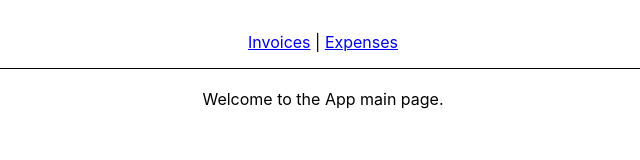
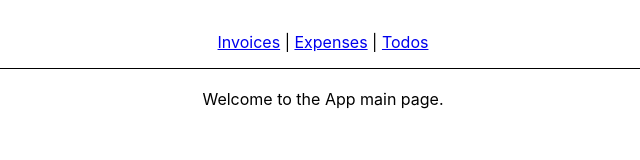
Before and after one commit to cktang88/react2023, a React (Vite) app: page / in a window 1280 px wide. Shown: the top 160 px of the page, without its empty margins (317-957 px from the left). Built offline with nearby package versions, Linux system fonts and the light colour scheme.

Commit message:
add todos with react-query

```diff
--- a/src/App.tsx
+++ b/src/App.tsx
@@ -16,7 +16,7 @@ function App() {
         }}
       >
         <Link to="/invoices">Invoices</Link> |{" "}
-        <Link to="/expenses">Expenses</Link>
+        <Link to="/expenses">Expenses</Link> | <Link to="/todos">Todos</Link>
       </nav>
       <br></br>
       <div>Welcome to the App main page.</div>
--- a/src/main.tsx
+++ b/src/main.tsx
@@ -5,6 +5,10 @@ import App from "./App";
 import "./index.css";
 import Expenses from "./routes/expenses";
 import Invoices from "./routes/invoices";
+import { QueryClient, QueryClientProvider } from "@tanstack/react-query";
+import Todos from "./routes/todos";
+
+const queryClient = new QueryClient();
 
 // Start the mocking conditionally.
 if (process.env.NODE_ENV === "development") {
@@ -15,12 +19,15 @@ if (process.env.NODE_ENV === "development") {
 
 ReactDOM.createRoot(document.getElementById("root") as HTMLElement).render(
   <React.StrictMode>
+    <QueryClientProvider client={queryClient}>
       <BrowserRouter>
         <Routes>
           <Route path="/" element={<App />} />
           <Route path="expenses" element={<Expenses />} />
           <Route path="invoices" element={<Invoices />} />
+          <Route path="todos" element={<Todos />} />
         </Routes>
       </BrowserRouter>
+    </QueryClientProvider>
   </React.StrictMode>
 );
--- /dev/null
+++ b/src/routes/todos.tsx
@@ -0,0 +1,22 @@
+import { useQuery } from "@tanstack/react-query";
+
+function Todos() {
+  const { isLoading, error, data } = useQuery(["todos"], () =>
+    fetch("/todos").then((res) => res.json())
+  );
+
+  if (isLoading) return <div>"Loading..."</div>;
+
+  if (error) return <div>"An error has occurred: " + error.message</div>;
+
+  /**TODO: add proper react-hook-form that submits to add a todo */
+  return (
+    <div>
+      <input></input>
+      <input></input>
+      <button>Add todo</button>
+      <div>{JSON.stringify(data)}</div>
+    </div>
+  );
+}
+export default Todos;
```
Also changed, not shown: 1 other file (tests, documents, lock files or other folders). Lines whose indentation alone changed are shown as unchanged.
